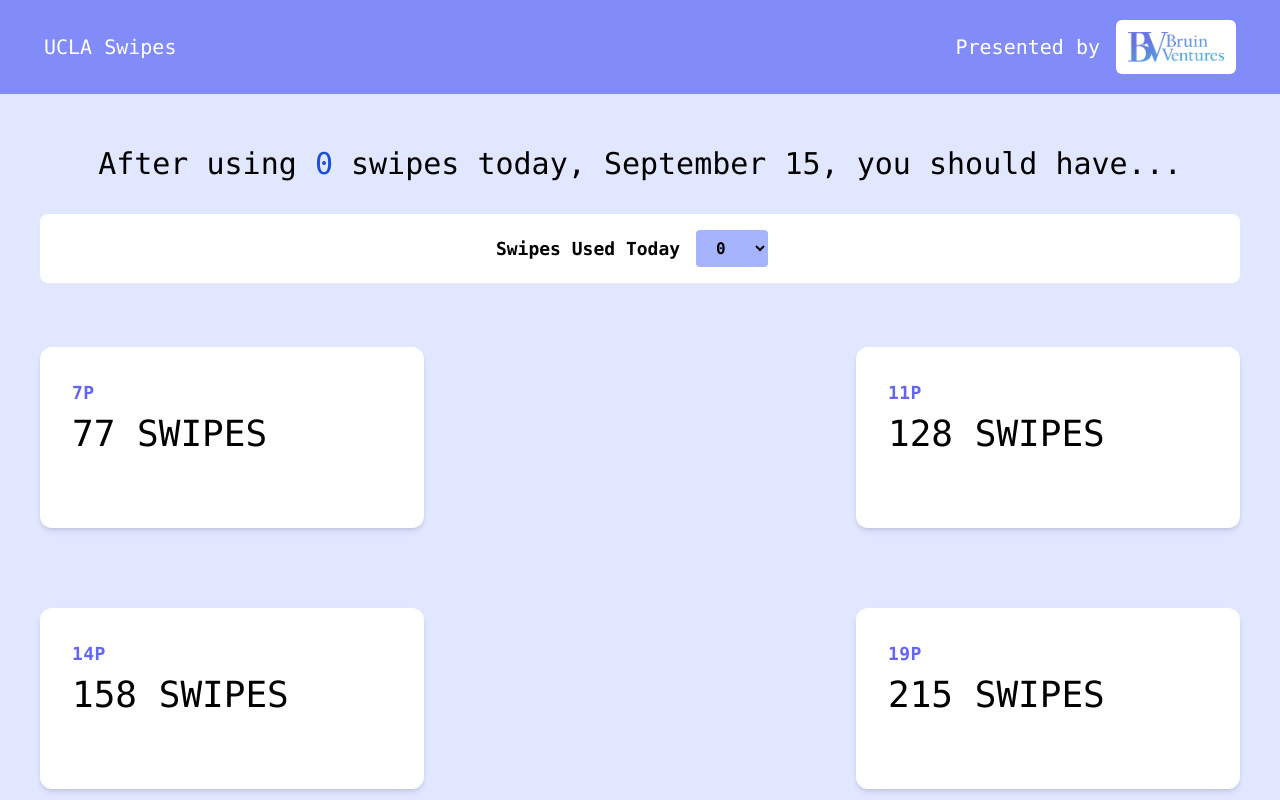
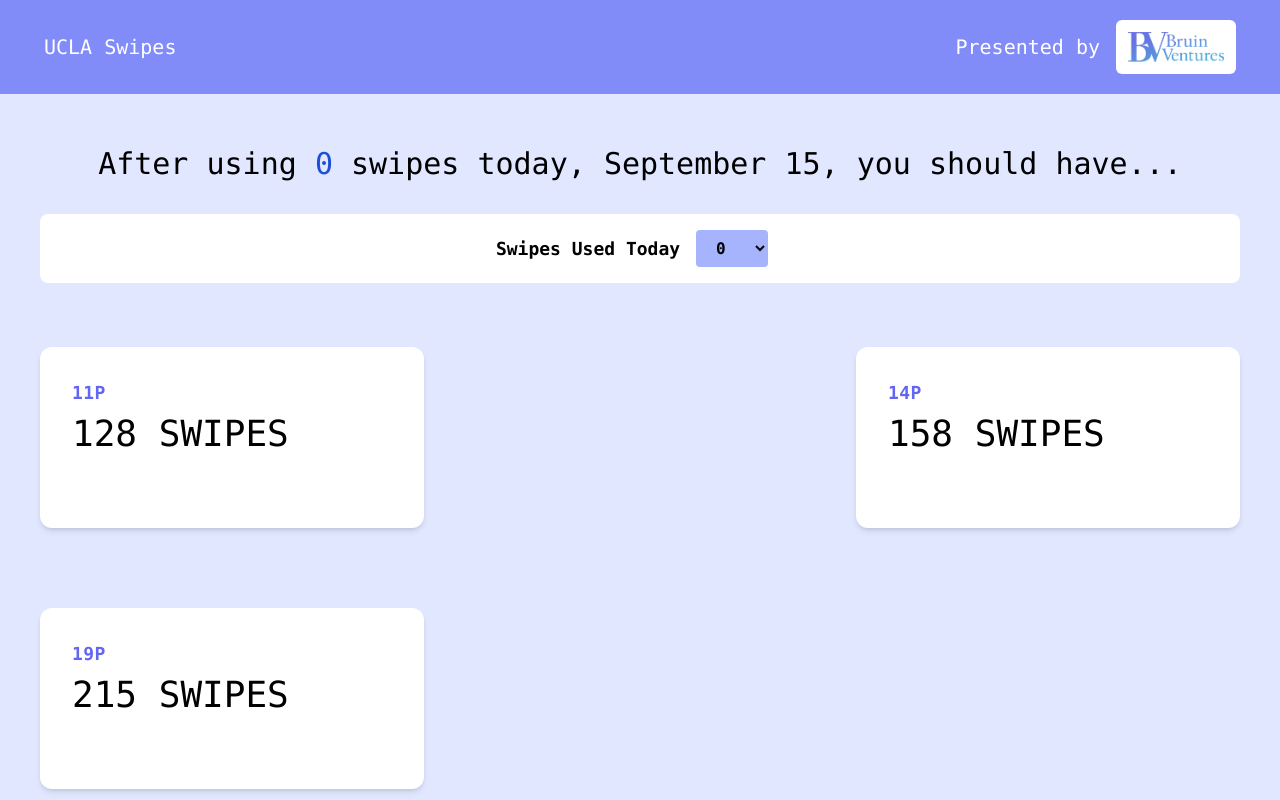
Before and after one commit to nitinsubz/ucla-swipes, a Next.js app: page / in a window 1280 px wide. Shown: the top 800 px of the page. Built offline with nearby package versions, Linux system fonts and the light colour scheme.

Commit message:
Update Header.jsx

```diff
--- a/app/components/Header.jsx
+++ b/app/components/Header.jsx
@@ -70,11 +70,11 @@ const Header = () => {
         </div>
       </div>
       <div className='mb-10 flex flex-wrap justify-evenly gap-10 rounded-b-lg pt-11 xl:justify-between'>
-        <Swiper
+{/*         <Swiper
           Category={'7P'}
           swipes={sevenSwipes}
           exception={sevenData.exception}
-        />
+        /> */}
         <Swiper
           Category={'11P'}
           swipes={elevenSwipes}
```
